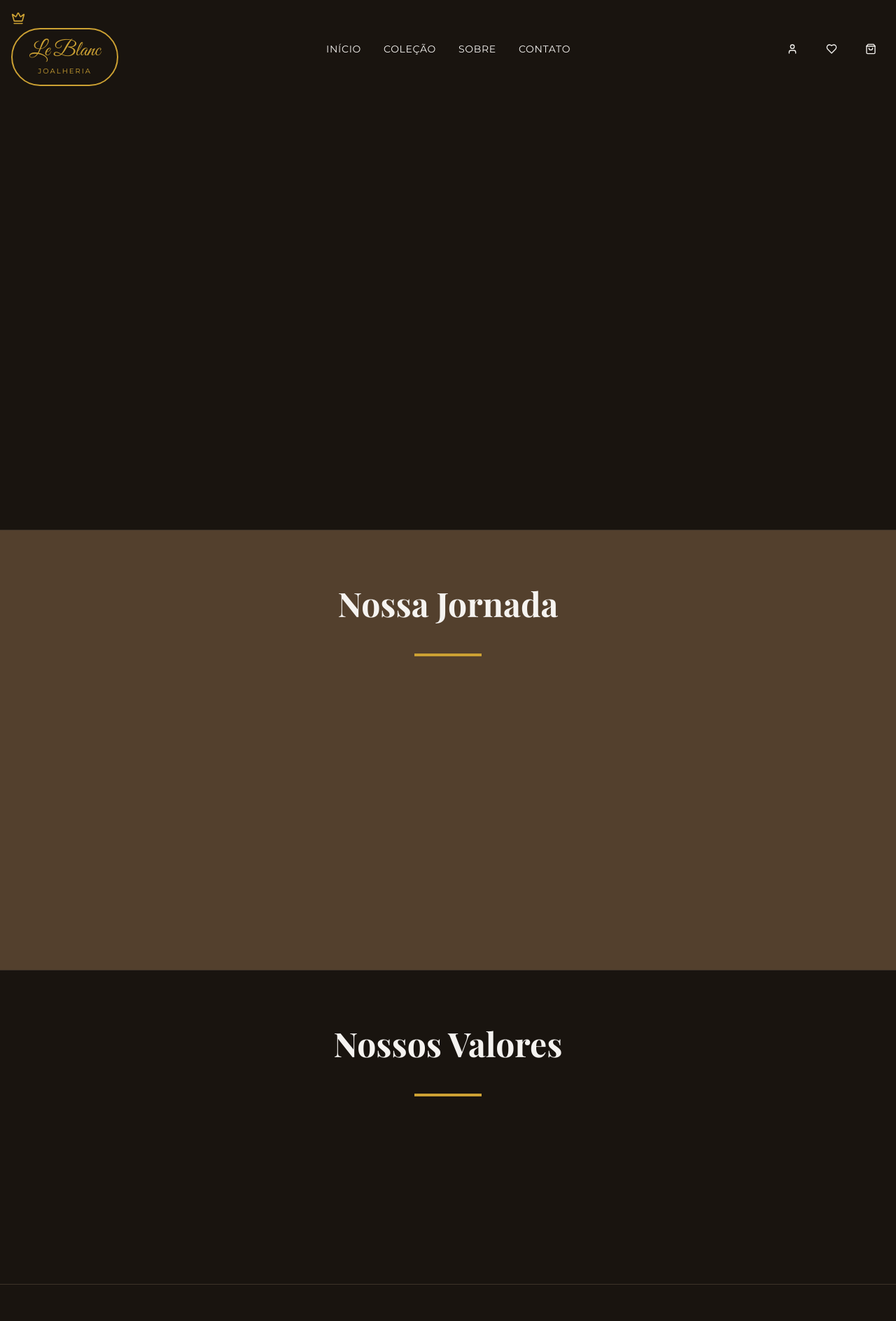
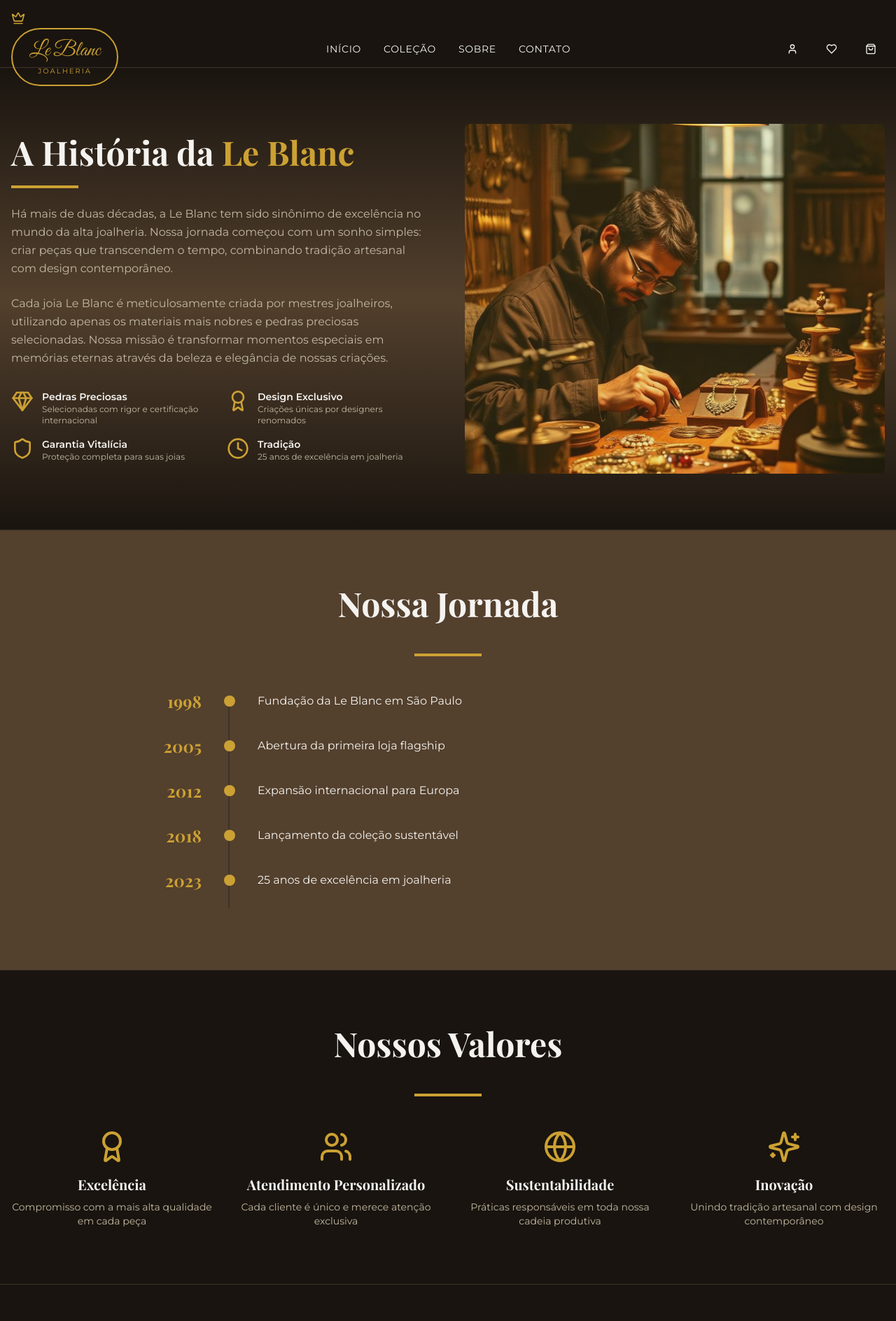
Before and after one commit to GabrielMarani/le-blanc-elegance-shop, a React (Vite) app: page /about in a window 1280 px wide. Shown: the top 1888 px of the page at 70% size. Built offline with nearby package versions, Linux system fonts and the light colour scheme; the HTML template or start-up script is replaced by a standard one.

Commit message:
Fix: About page not rendering

```diff
--- a/src/components/AboutSection.tsx
+++ b/src/components/AboutSection.tsx
@@ -26,7 +26,7 @@ const AboutSection = () => {
   ];
 
   return (
-    <section className="py-20 bg-gradient-to-b from-background via-secondary to-background fade-in-element border-t border-border">
+    <section className="py-20 bg-gradient-to-b from-background via-secondary to-background animate-fade-in border-t border-border">
       <div className="container mx-auto px-4">
         <div className="grid md:grid-cols-2 gap-12 items-center">
           <div>
--- a/src/pages/About.tsx
+++ b/src/pages/About.tsx
@@ -52,7 +52,7 @@ const About = () => {
 
             <div className="max-w-4xl mx-auto">
               {milestones.map((milestone, index) => (
-                <div key={index} className="flex items-center mb-8 fade-in-element">
+                <div key={index} className="flex items-center mb-8 animate-fade-in">
                   <div className="w-24 text-right mr-8">
                     <span className="font-playfair text-2xl font-bold text-primary">
                       {milestone.year}
@@ -86,7 +86,7 @@ const About = () => {
               {values.map((value, index) => (
                 <div
                   key={index}
-                  className="text-center fade-in-element"
+                  className="text-center animate-fade-in"
                   style={{ animationDelay: `${index * 100}ms` }}
                 >
                   <div className="text-primary mb-4 flex justify-center">
```
